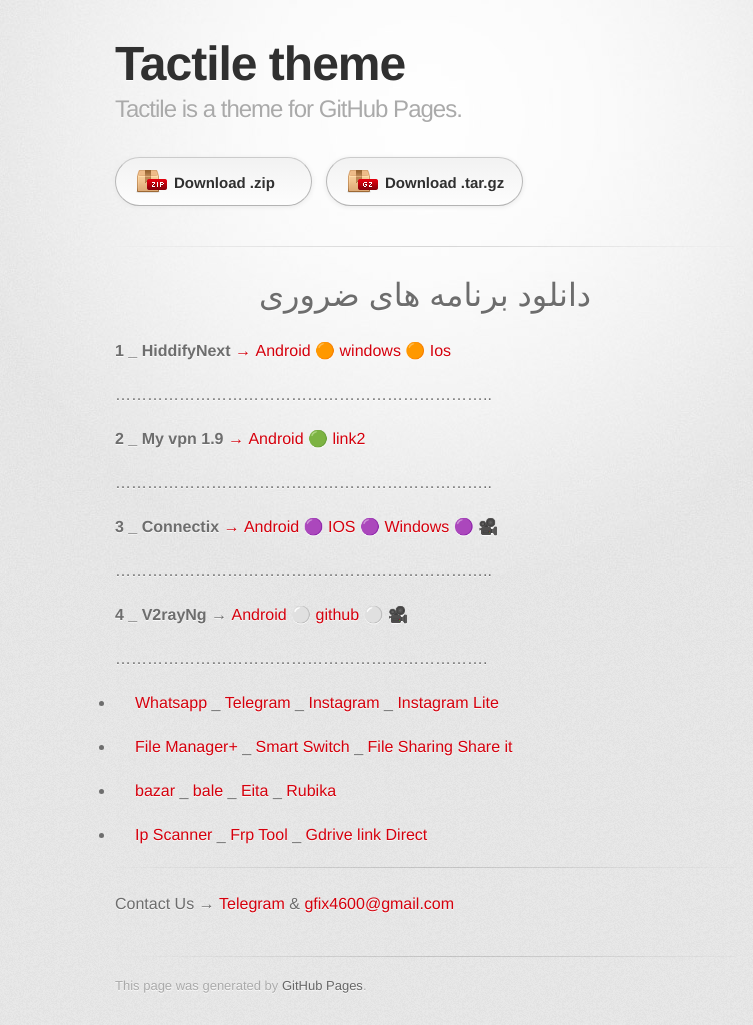
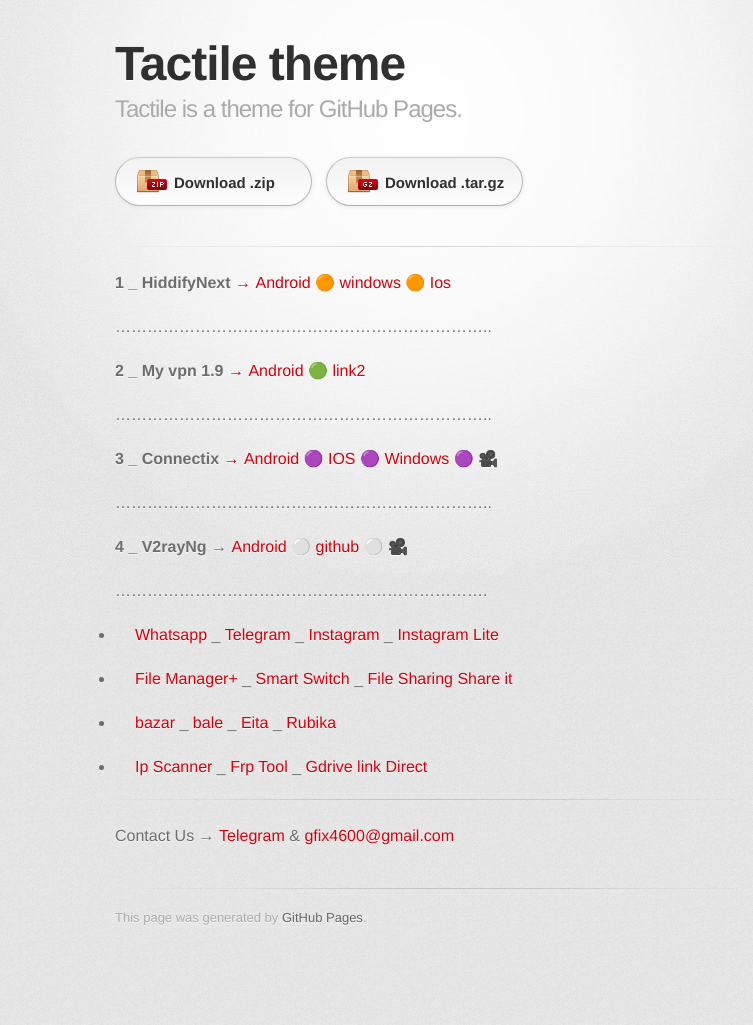
Before and after one commit to mostafacpr/mostafacpr.github.io, a Jekyll site: the page built from index.md, in a window 1280 px wide. Shown: the whole page, without its empty margins (215-968 px from the left). Built offline with Jekyll 4.4.1, drawn with Linux system fonts in a browser that asks for light colours; some web fonts are replaced; our own code applies the rules of GitHub Pages for plain Markdown files; after the commit the page ends 957 px from its top, so only the background shows below that.

Commit message:
Update index.md

```diff
--- a/index.md
+++ b/index.md
@@ -1,11 +1,4 @@
 
-   <h1>
-<center>
-        <p>
-          دانلود برنامه های ضروری
-        </p>
-</center>
-</h1>
 
  **1 _  HiddifyNext** [→](https://h.fix7.shop) [Android](https://github.com/hiddify/hiddify-next/releases/latest/download/hiddify-android-universal.apk) 🟠 [windows](https://github.com/hiddify/hiddify-next/releases/latest/download/hiddify-windows-x64-setup.zip) 🟠 [Ios](https://testflight.apple.com/join/URrT6ZWm)
 
```
